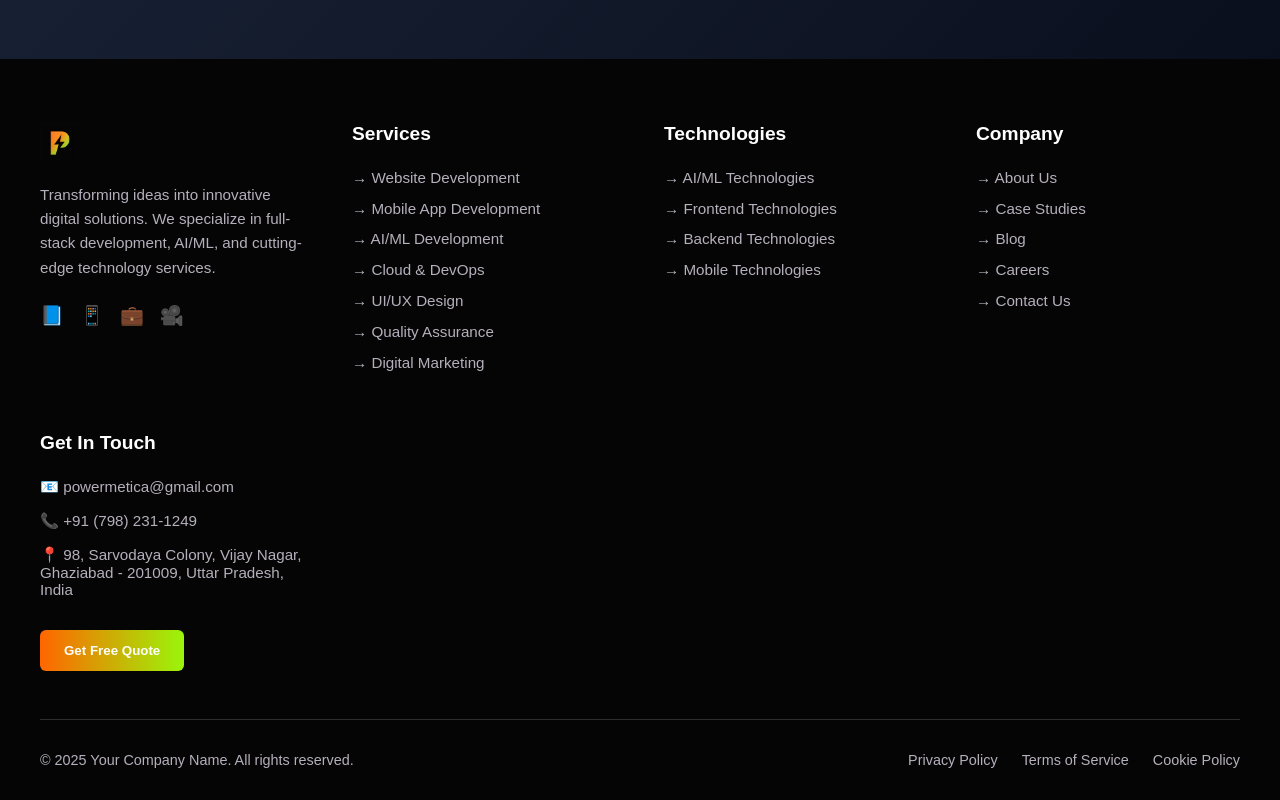
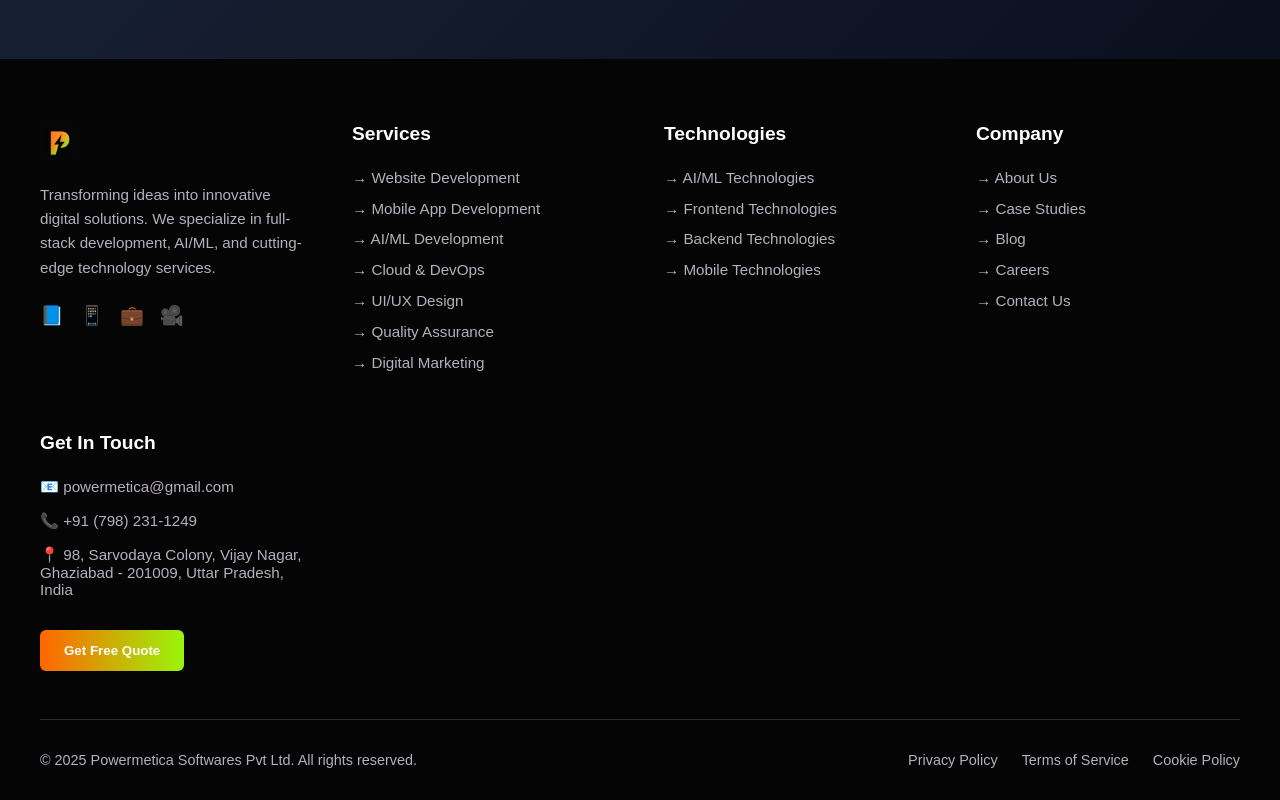
Before and after one commit to magicchat-core/powermetica, a Next.js app: page / in a window 1280 px wide. Shown: the part 3373-4173 px from the top of the page. Built offline with nearby package versions, Linux system fonts and the light colour scheme.

Commit message:
updated navbar

```diff
--- a/src/Components/Footer.js
+++ b/src/Components/Footer.js
@@ -114,7 +114,7 @@ export default function Footer() {
       {/* Bottom Bar */}
       <div className={styles.bottomBar}>
         <p className={styles.copyright}>
-          © {currentYear} Your Company Name. All rights reserved.
+          © {currentYear} Powermetica Softwares Pvt Ltd. All rights reserved.
         </p>
         <div className={styles.legalLinks}>
           <a href="/privacy" className={styles.legalLink}>Privacy Policy</a>
```
